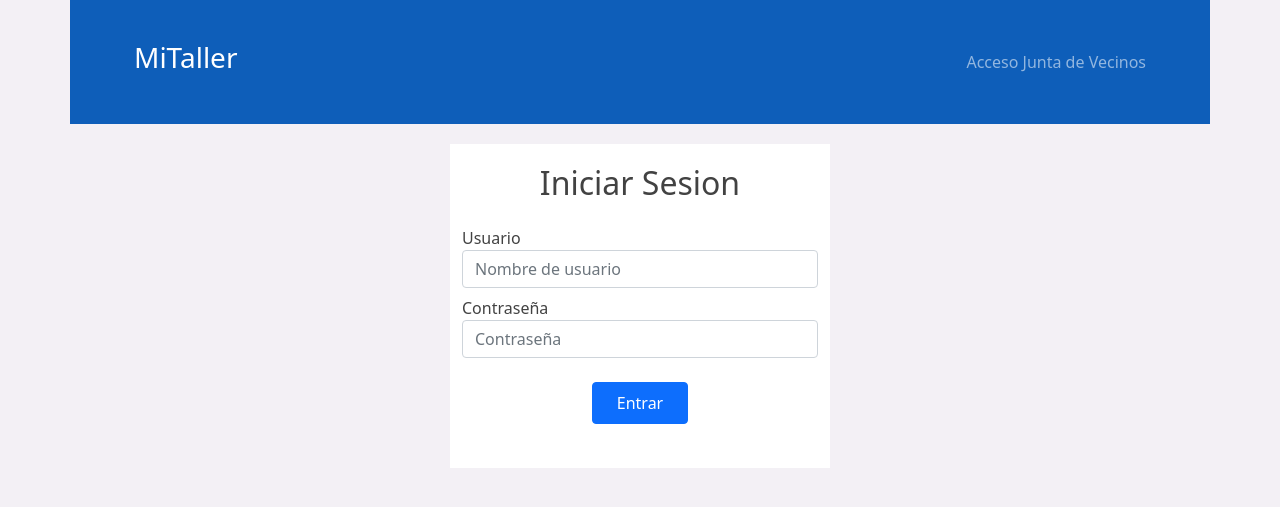
After one commit to sauerkraut759/MiTaller, a Django app: page /login/ in a window 1280 px wide. The commit adds this page. Shown: the top 507 px of the page. Run offline with Django 5.2, Linux system fonts and the light colour scheme; some libraries are stand-ins or nearby versions.

Commit message:
Template login y cambios al navbar

```diff
--- /dev/null
+++ b/core/templates/core/login.html
@@ -0,0 +1,28 @@
+{% extends 'core/base.html' %}
+
+{% block contenido %}
+
+<section class="row contenedor-main">
+    <main class="col-4 mx-auto text-center">
+        <h2 class="mb-4">Iniciar Sesion</h2>
+        <div class="text-start">
+            <form method="POST">
+                {% csrf_token %}
+                <div class="form-group mb-2">
+                    <label for="username">Usuario</label>
+                    <input type="text" class="form-control" name="username" id="username"
+                        placeholder="Nombre de usuario">
+                </div>
+                <div class="form-group mb-2">
+                    <label for="password">Contraseña</label>
+                    <input type="password" class="form-control" name="password" id="password" placeholder="Contraseña">
+                </div>
+                <div class="text-center my-4">
+                    <button type="submit" class="btn btn-primary py-2 px-4">Entrar</button>
+                </div>
+            </form>
+        </div>
+    </main>
+</section>
+
+{% endblock %}
--- a/core/templates/core/nav.html
+++ b/core/templates/core/nav.html
@@ -39,7 +39,7 @@
                 </li>
 
                 <li class="nav-item">
-                    <a href="/retiro" class="nav-link">Proponer Taller</a>
+                    <a href="/talleres/propuestos" class="nav-link">Más Talleres</a>
                 </li>
                 {% else %}
                 <li class="nav-item">
```
